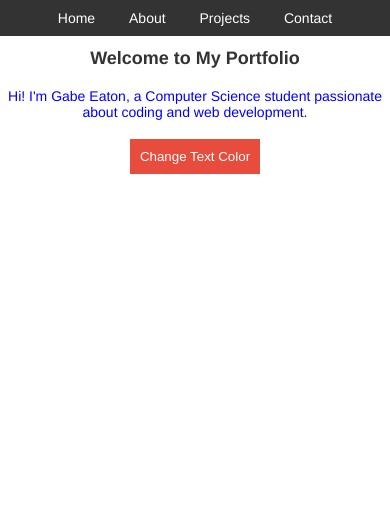
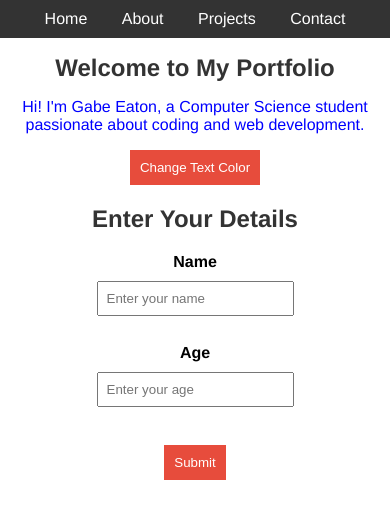
Before and after one commit to gabe-eaton/315-site, a plain HTML site: page index.html in a window 390 px wide. Both pictures are taken after a click on the button "Change Text Color". Drawn offline with Linux system fonts and the light colour scheme.

Commit message:
Add files via upload

```diff
--- a/index.html
+++ b/index.html
@@ -20,7 +20,22 @@
     <p id="intro">Hi! I'm Gabe Eaton, a Computer Science student passionate about coding and web development.</p>
     <button onclick="changeTextColor()">Change Text Color</button>
 
-    <script src="./script.js"></script>
+    <!-- User Data Form -->
+    <h2>Enter Your Details</h2>
+    <form id="userForm">
+        <label for="name">Name</label>
+        <input id="name" type="text" placeholder="Enter your name" required>
+        <br>
+        <label for="age">Age</label>
+        <input id="age" type="number" placeholder="Enter your age" required>
+        <br>
+        <button type="submit">Submit</button>
+    </form>
+
+    <!-- Results Display -->
+    <h3 id="resultMessage"></h3>
+
+    <script src="./proj2.js"></script>
 </body>
 
 </html>
--- /dev/null
+++ b/proj2.js
@@ -0,0 +1,38 @@
+// Function to change text color
+function changeTextColor() {
+    document.getElementById("intro").style.color = "blue";
+}
+
+// Function to handle form submission
+document.getElementById("userForm").addEventListener("submit", function(event) {
+    event.preventDefault(); // Prevent page reload
+
+    // Get user input
+    let name = document.getElementById("name").value.trim();
+    let age = document.getElementById("age").value.trim();
+
+    // Validate input
+    if (name === "" || age === "" || isNaN(age) || age <= 0) {
+        alert("Please enter a valid name and age.");
+        console.error("Invalid input: Name or age is missing/incorrect.");
+        return;
+    }
+
+    // Perform calculations
+    let birthYear = new Date().getFullYear() - age;
+    let ageInMonths = age * 12;
+
+    // Display result dynamically
+    let resultMessage = `Hi, ${name}! You were born in ${birthYear} and are about ${ageInMonths} months old
+    `;
+    document.getElementById("resultMessage").innerText = resultMessage;
+
+    // Log data to console
+    console.log(`User Input-Name: ${name}, Age: ${age}`);
+    console.log(`Calculated Birth Year: ${birthYear}, Age in Months: ${ageInMonths}`);
+});
+
+// Show alert on page load
+window.onload = function() {
+    alert("Welcome to my Portfolio!");
+};
--- a/styles.css
+++ b/styles.css
@@ -46,22 +46,24 @@ button:hover {
     background-color: #c0392b;
 }
 
-.red {
-    color: red;
+form {
+    text-align: center;
+    margin: 20px;
 }
 
-#yellow {
-    color: orange;
+form label {
+    font-weight: bold;
 }
 
-@media (max-width: 600px) {
-    body {
-        font-size: 14px;
-    }
-    h1, h2 {
-        font-size: 18px;
-    }
-    p {
-        padding: 5px;
-    }
+form input {
+    display: block;
+    margin: 10px auto;
+    padding: 8px;
 }
+
+#resultMessage {
+    text-align: center;
+    font-size: 18px;
+    font-weight: bold;
+    color: #2c3e50;
+}
```
